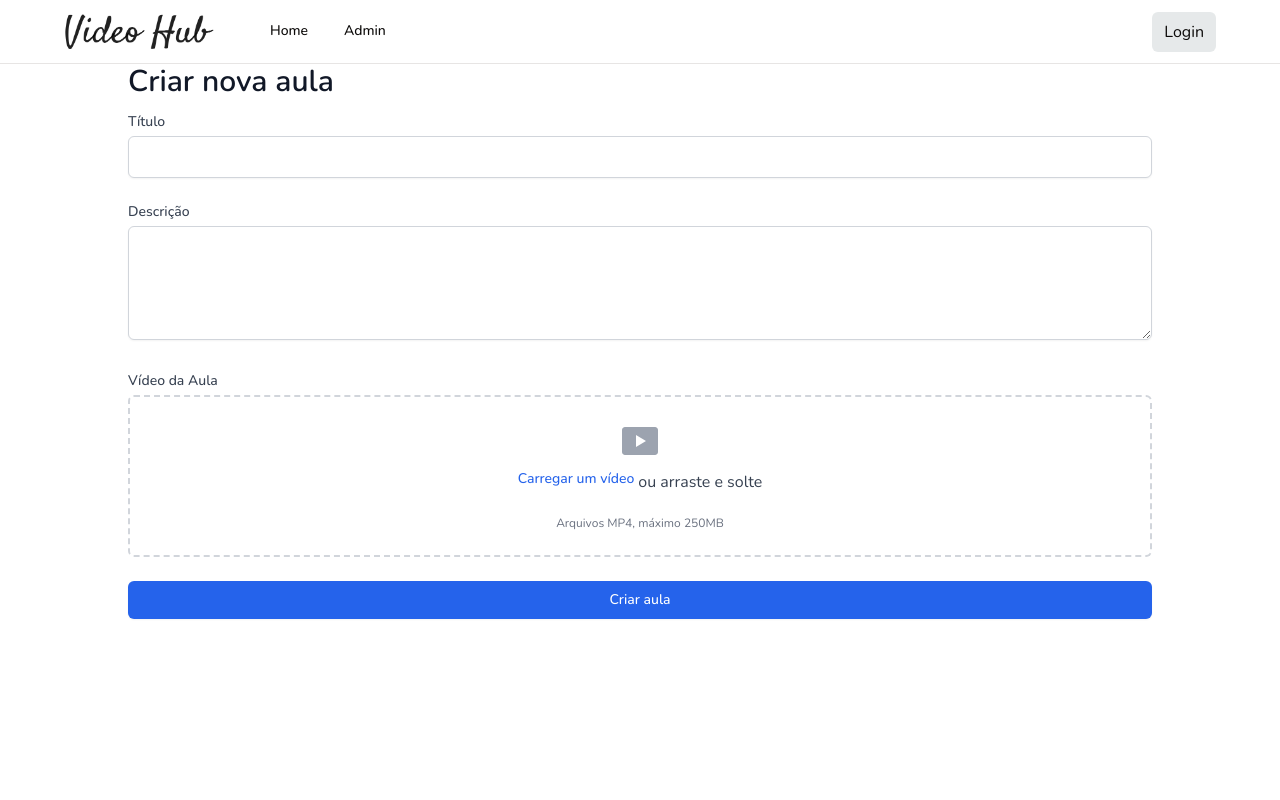
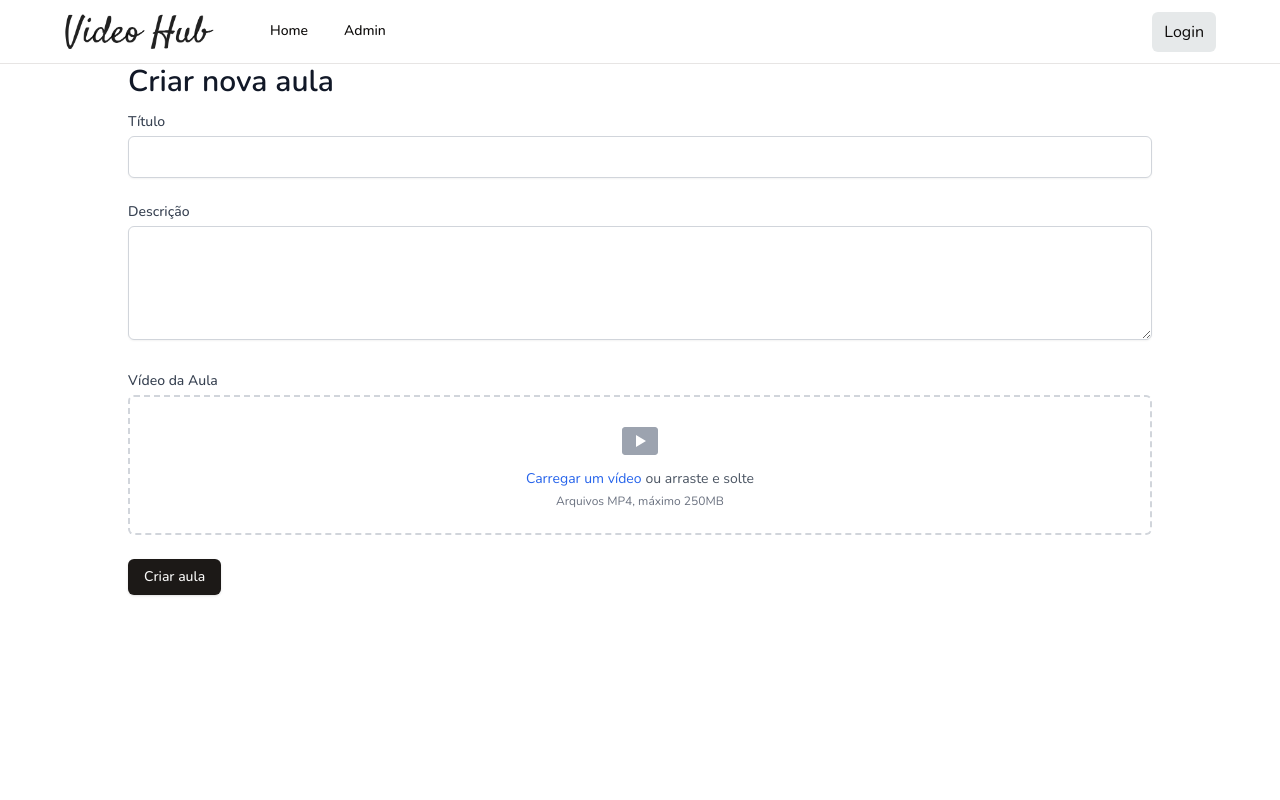
Before and after one commit to diego-lds/video-hub, a Next.js app: page /admin/new-lesson/1 in a window 1280 px wide. Shown: the top 800 px of the page. Built offline with nearby package versions, Linux system fonts and the light colour scheme; no server answers.

Commit message:
ui updates

```diff
--- a/app/admin/edit-course/[id]/page.tsx
+++ b/app/admin/edit-course/[id]/page.tsx
@@ -19,7 +19,6 @@ export default async function EditCourse({
 
   return (
     <div className=" ">
-      <h1 className="text-3xl">{course?.title}</h1>
       {course && lessons && topics ? (
         <EditCourseForm course={course} lessons={lessons} topics={topics} />
       ) : (
--- a/components/EditCourseForm.tsx
+++ b/components/EditCourseForm.tsx
@@ -10,14 +10,10 @@ import {
 } from "@/app/actions/courses";
 import CourseInfoForm from "./CourseInfoForm";
 import ImageUploader from "./ImageUploader";
-import TopicsList from "./TopicList222";
-import LessonsList from "./LessonList";
 import { Lesson } from "@/types";
 import Separator from "./Separator";
 import Button from "./Button";
-import AddTopicButton from "./AddTopicButton";
-import Input from "./Input";
-import GenericList from "./GenericList";
+import Link from "next/link";
 
 interface Topic {
   id: number;
@@ -51,7 +47,7 @@ const EditCourseForm: React.FC<CourseDetailsProps> = ({
   const [lessons] = useState<Lesson[] | []>(courseLessons);
   const [image, setImage] = useState<string | null>(course.image_path);
   const [newImage, setNewImage] = useState<File | null>(null);
-  const [newTopic, setNewTopic] = useState<string | null>("");
+  const [newTopic, setNewTopic] = useState<string>("");
 
   const handleAddTopic = async () => {
     if (!newTopic) return;
@@ -133,14 +129,17 @@ const EditCourseForm: React.FC<CourseDetailsProps> = ({
 
       <h2>Tópicos</h2>
       <div className="flex gap-3 mt-4">
-        <Input
+        <input
           type="text"
           value={newTopic}
           onChange={(e) => setNewTopic(e.target.value)}
           placeholder="Adicionar tópico"
+          className="shadow-sm border border-gray-300 rounded-lg w-full py-2 px-3 text-gray-700 focus:outline-none focus:ring-2 focus:ring-blue-500 focus:border-blue-500 transition"
         />
 
-        <Button onClick={handleAddTopic}>Adicionar tópico</Button>
+        <Button size="lg" onClick={handleAddTopic}>
+          Adicionar tópico
+        </Button>
       </div>
 
       {
@@ -178,6 +177,9 @@ const EditCourseForm: React.FC<CourseDetailsProps> = ({
         </ul>
       }
       <Separator />
+      <Button size="lg" onClick={handleAddTopic}>
+        <Link href={`/admin/new-lesson/${course.id}`}>Criar nova aula</Link>
+      </Button>
     </div>
   );
 };
--- a/components/NewLessonForm.tsx
+++ b/components/NewLessonForm.tsx
@@ -4,6 +4,7 @@ import { useState } from "react";
 import { useRouter } from "next/navigation";
 import { createNewLesson } from "@/app/actions/courses";
 import VideoUpload from "./VideoUpload";
+import Button from "./Button";
 export default function NewLessonForm({ courseId }: { courseId: string }) {
   const [title, setTitle] = useState("");
   const [description, setDescription] = useState("");
@@ -78,13 +79,9 @@ export default function NewLessonForm({ courseId }: { courseId: string }) {
 
         <VideoUpload onChange={setVideo} />
 
-        <button
-          type="submit"
-          className="w-full flex justify-center py-2 px-4 border border-transparent rounded-md shadow-sm text-sm font-medium text-white bg-blue-600 hover:bg-blue-700 focus:outline-none focus:ring-2 focus:ring-offset-2 focus:ring-blue-500 disabled:opacity-50 disabled:cursor-not-allowed"
-          disabled={loading}
-        >
+        <Button type="submit" disabled={loading}>
           {loading ? "Criando..." : "Criar aula"}
-        </button>
+        </Button>
       </form>
     </div>
   );
--- a/components/VideoUpload.tsx
+++ b/components/VideoUpload.tsx
@@ -35,9 +35,9 @@ const VideoUpload: React.FC<VideoUploadProps> = ({ onChange }) => {
           <div className="flex text-sm text-gray-600">
             <label
               htmlFor="video-upload"
-              className="relative cursor-pointer bg-white rounded-md font-medium text-blue-600 hover:text-blue-500 focus-within:outline-none focus-within:ring-2 focus-within:ring-offset-2 focus-within:ring-blue-500"
+              className="relative cursor-pointer bg-white rounded-md  text-blue-600 hover:text-blue-500 focus-within:outline-none focus-within:ring-2 focus-within:ring-offset-2 focus-within:ring-blue-500"
             >
-              <span>Carregar um vídeo</span>
+              <label>Carregar um vídeo</label>
               <input
                 id="video-upload"
                 name="video-upload"
@@ -48,7 +48,7 @@ const VideoUpload: React.FC<VideoUploadProps> = ({ onChange }) => {
                 required
               />
             </label>
-            <p className="pl-1">ou arraste e solte</p>
+            <label className="ml-1"> ou arraste e solte</label>
           </div>
           <p className="text-xs text-gray-500">Arquivos MP4, máximo 250MB</p>
           {fileName && (
```
